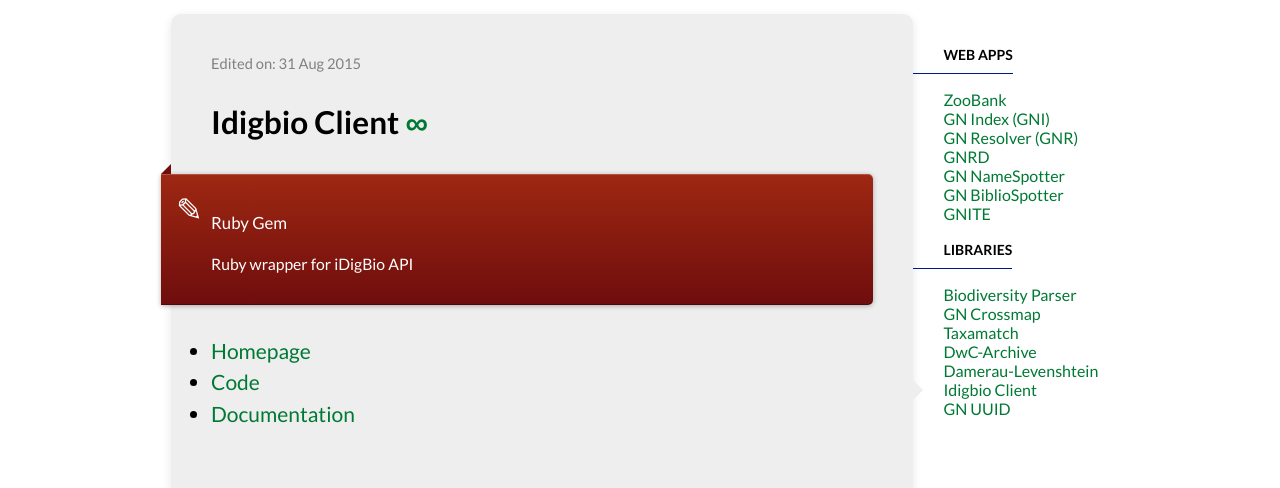
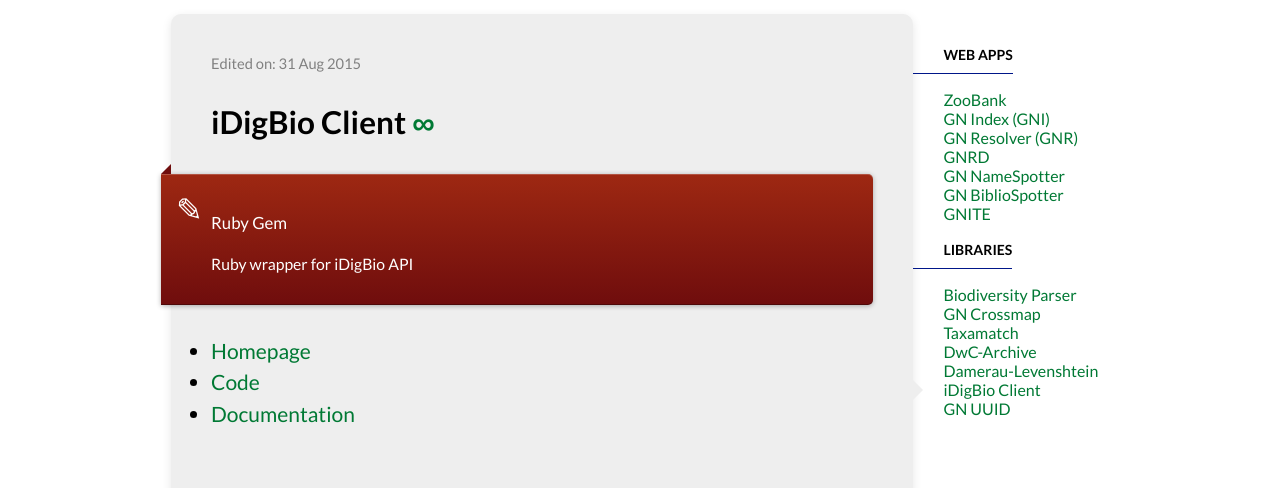
Before and after one commit to GlobalNamesArchitecture/GlobalNamesArchitecture.github.io, a Jekyll site: the page built from _apps/idigbio-client.md, in a window 1280 px wide. Shown: the part 153-641 px from the top of the page. Built offline with Jekyll 4.4.1, drawn with Linux system fonts in a browser that asks for light colours.

Commit message:
more apps

```diff
--- a/_apps/idigbio-client.md
+++ b/_apps/idigbio-client.md
@@ -1,6 +1,6 @@
 ---
 layout: docs
-title: Idigbio Client
+title: iDigBio Client
 date: 2015-08-31 12:26:25
 type: apps
 homepage: http://rubygems.org/gems/idigbio_client
```
